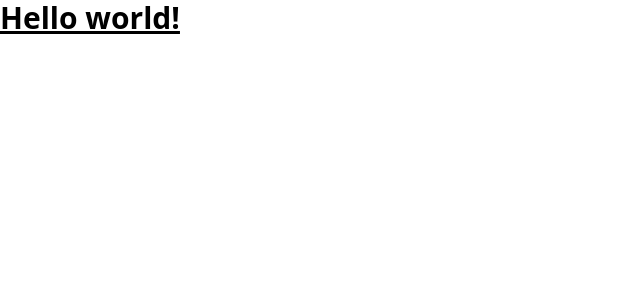
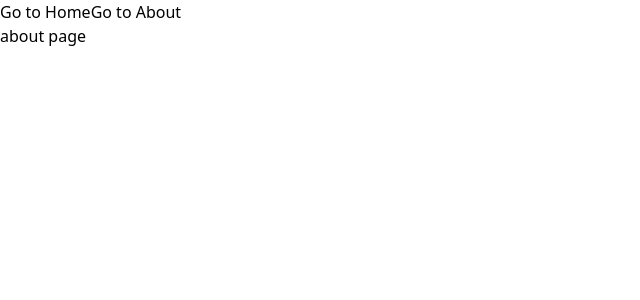
Before and after one commit to moonmangit/vite-js-csr, a Vue app: page /about in a window 1280 px wide. Shown: the top 300 px of the page, without its empty margins (0-640 px from the left). Built offline with nearby package versions, Linux system fonts and the light colour scheme.

Commit message:
add : vue - router

```diff
--- a/package.json
+++ b/package.json
@@ -11,7 +11,8 @@
     "format": "prettier .  --write"
   },
   "dependencies": {
-    "vue": "^3.5.12"
+    "vue": "^3.5.12",
+    "vue-router": "4"
   },
   "devDependencies": {
     "@vitejs/plugin-vue": "^5.1.4",
--- a/src/App.vue
+++ b/src/App.vue
@@ -1,5 +1,11 @@
 <script setup></script>
 
 <template>
-  <h1 class="text-3xl font-bold underline">Hello world!</h1>
+  <nav>
+    <RouterLink to="/">Go to Home</RouterLink>
+    <RouterLink to="/about">Go to About</RouterLink>
+  </nav>
+  <main>
+    <RouterView />
+  </main>
 </template>
--- a/src/main.js
+++ b/src/main.js
@@ -1,5 +1,24 @@
-import { createApp } from "vue";
-import "./style.css";
-import App from "./App.vue";
+import './style.css';
+import { createApp } from 'vue';
+import { createRouter, createWebHistory } from 'vue-router';
+import App from './App.vue';
 
-createApp(App).mount("#app");
+const app = createApp(App);
+
+// router
+const router = createRouter({
+  history: createWebHistory(),
+  routes: [
+    {
+      path: '/',
+      component: () => import('./pages/home/HomePage.vue'),
+    },
+    {
+      path: '/about',
+      component: () => import('./pages/about/AboutPage.vue'),
+    },
+  ],
+});
+app.use(router);
+
+app.mount('#app');
--- /dev/null
+++ b/src/pages/about/AboutPage.vue
@@ -0,0 +1,7 @@
+<template>
+  <div>about page</div>
+</template>
+
+<script setup></script>
+
+<style></style>
--- /dev/null
+++ b/src/pages/home/HomePage.vue
@@ -0,0 +1,7 @@
+<template>
+  <div>home page</div>
+</template>
+
+<script setup></script>
+
+<style></style>
```
Also changed, not shown: 1 other file (tests, documents, lock files or other folders).
